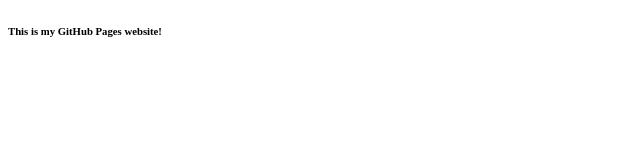
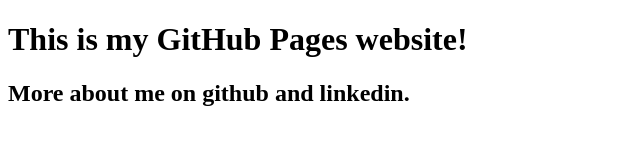
Before and after one commit to jarpar/jarpar.github.io, a plain HTML site: page index.html in a window 1280 px wide. Shown: the whole page, without its empty margins (0-640 px from the left). Drawn offline with Linux system fonts and the light colour scheme.

Commit message:
added description

```diff
--- a/index.html
+++ b/index.html
@@ -4,6 +4,8 @@
         <title>My Site!</title>
     </head>
     <body>
-        <h6>This is my GitHub Pages website!</h6>
+        <h1>This is my GitHub Pages website!</h1>
+        <h2>More about me on github and linkedin.</h2>
+
     </body>
 </html>
```
